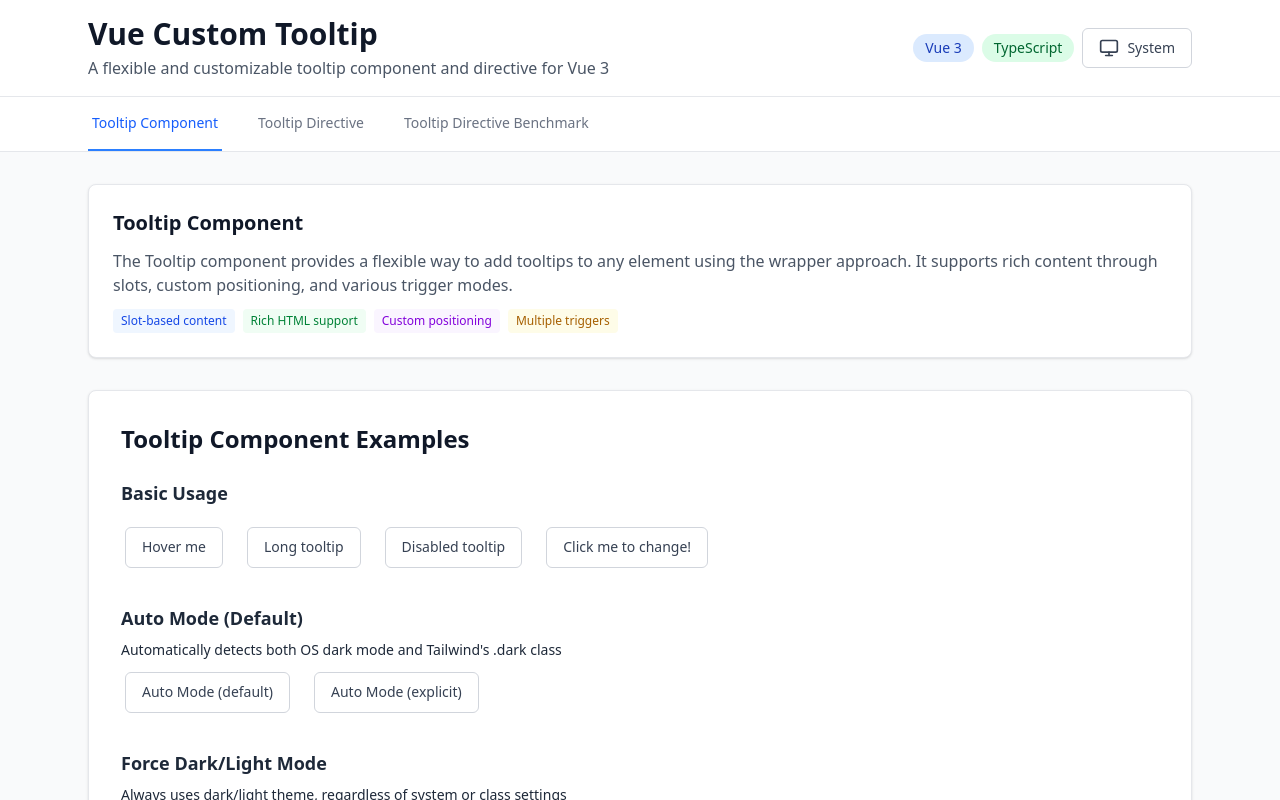
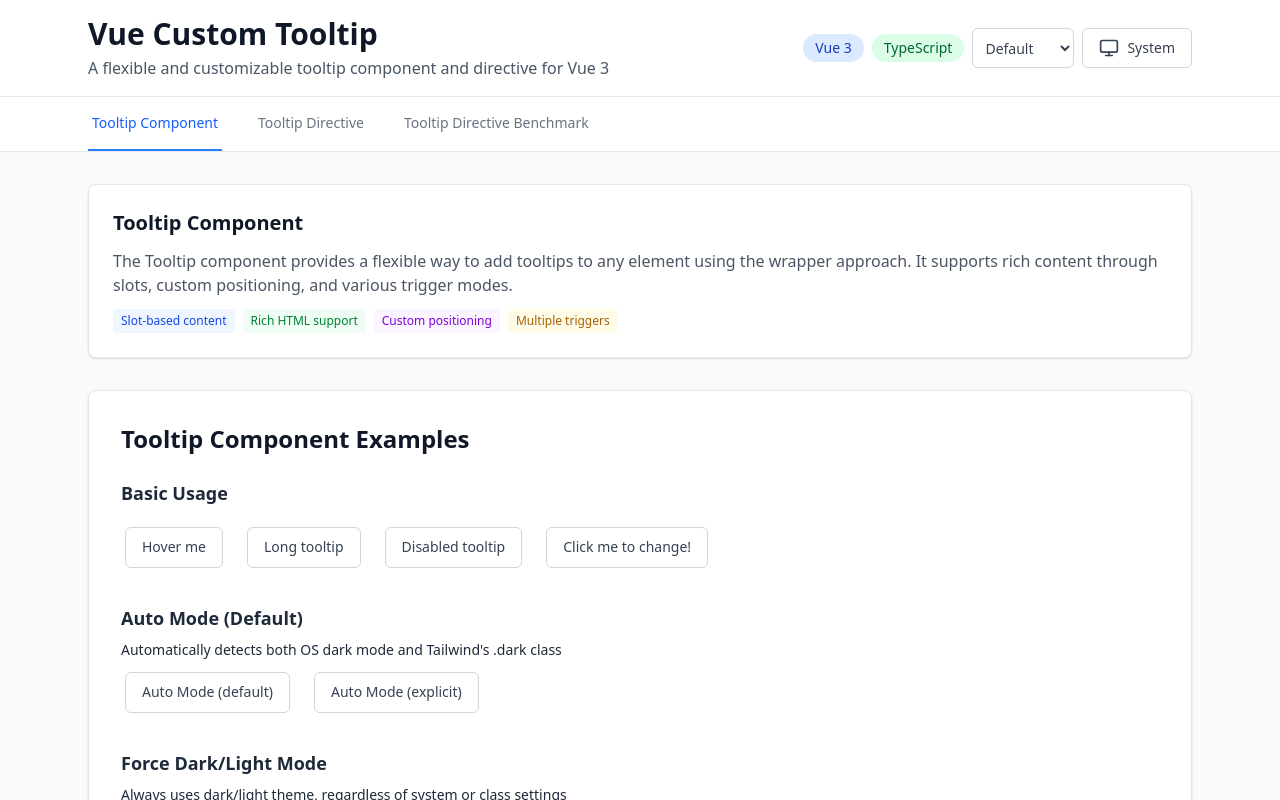
Before and after one commit to borsTiHD/vue-custom-tooltip, a Vue app: page / in a window 1280 px wide. Shown: the top 800 px of the page. Built offline with nearby package versions, Linux system fonts and the light colour scheme.

Commit message:
feat: add PresetSwitcher component for dynamic theme selection

```diff
--- a/src/App.vue
+++ b/src/App.vue
@@ -1,6 +1,7 @@
 <script setup lang="ts">
 import { ref } from 'vue'
 import Button from '@/components/Button.vue'
+import PresetSwitcher from '@/components/PresetSwitcher.vue'
 import ThemeToggle from '@/components/ThemeToggle.vue'
 import TooltipDirectiveBenchmark from '@/components/tooltip/TooltipDirectiveBenchmark.vue'
 import TooltipDirectiveExample from '@/components/tooltip/TooltipDirectiveExample.vue'
@@ -40,6 +41,7 @@ const githubRepo = packageJson.repository.url.replace('.git', '')
               TypeScript
             </span>
 
+            <PresetSwitcher />
             <ThemeToggle />
           </div>
         </div>
--- /dev/null
+++ b/src/components/PresetSwitcher.vue
@@ -0,0 +1,35 @@
+<script setup lang="ts">
+import type { TooltipTheme } from '@/types/tooltip'
+import { ref } from 'vue'
+import { getTooltipGlobalTheme, injectThemeStyles, setTooltipGlobalTheme } from '../index'
+
+// Theme switching logic
+const themeOptions = [
+  { label: 'Default', value: 'default' },
+  { label: 'PrimeVue', value: 'primevue' },
+  { label: 'Vuetify', value: 'vuetify' },
+]
+const currentTheme = ref<TooltipTheme>(getTooltipGlobalTheme() || 'default')
+async function handleThemeChange(e: Event) {
+  const value = (e.target as HTMLSelectElement).value as TooltipTheme
+  setTooltipGlobalTheme(value)
+  await injectThemeStyles(value)
+}
+</script>
+
+<template>
+  <div class="inline-block">
+    <!-- Preset Switcher Dropdown -->
+    <label for="theme-switcher" class="sr-only">Tooltip Theme</label>
+    <select
+      id="theme-switcher"
+      v-model="currentTheme"
+      class="flex gap-2 px-2 h-10 items-center rounded-md border border-gray-300 dark:border-gray-700 bg-white dark:bg-gray-800 text-gray-700 dark:text-gray-200 text-sm focus:outline-none focus:ring-2 focus:ring-blue-500"
+      @change="handleThemeChange"
+    >
+      <option v-for="opt in themeOptions" :key="opt.value" :value="opt.value">
+        {{ opt.label }}
+      </option>
+    </select>
+  </div>
+</template>
--- a/src/index.ts
+++ b/src/index.ts
@@ -88,6 +88,9 @@ async function injectThemeStyles(theme: TooltipTheme): Promise<void> {
   }
 }
 
+// Export theme CSS injector for runtime theme switching
+export { injectThemeStyles }
+
 // Vue plugin for easy installation
 export const VueCustomTooltip: Plugin = {
   install(app: App, options?: VueCustomTooltipOptions) {
```
